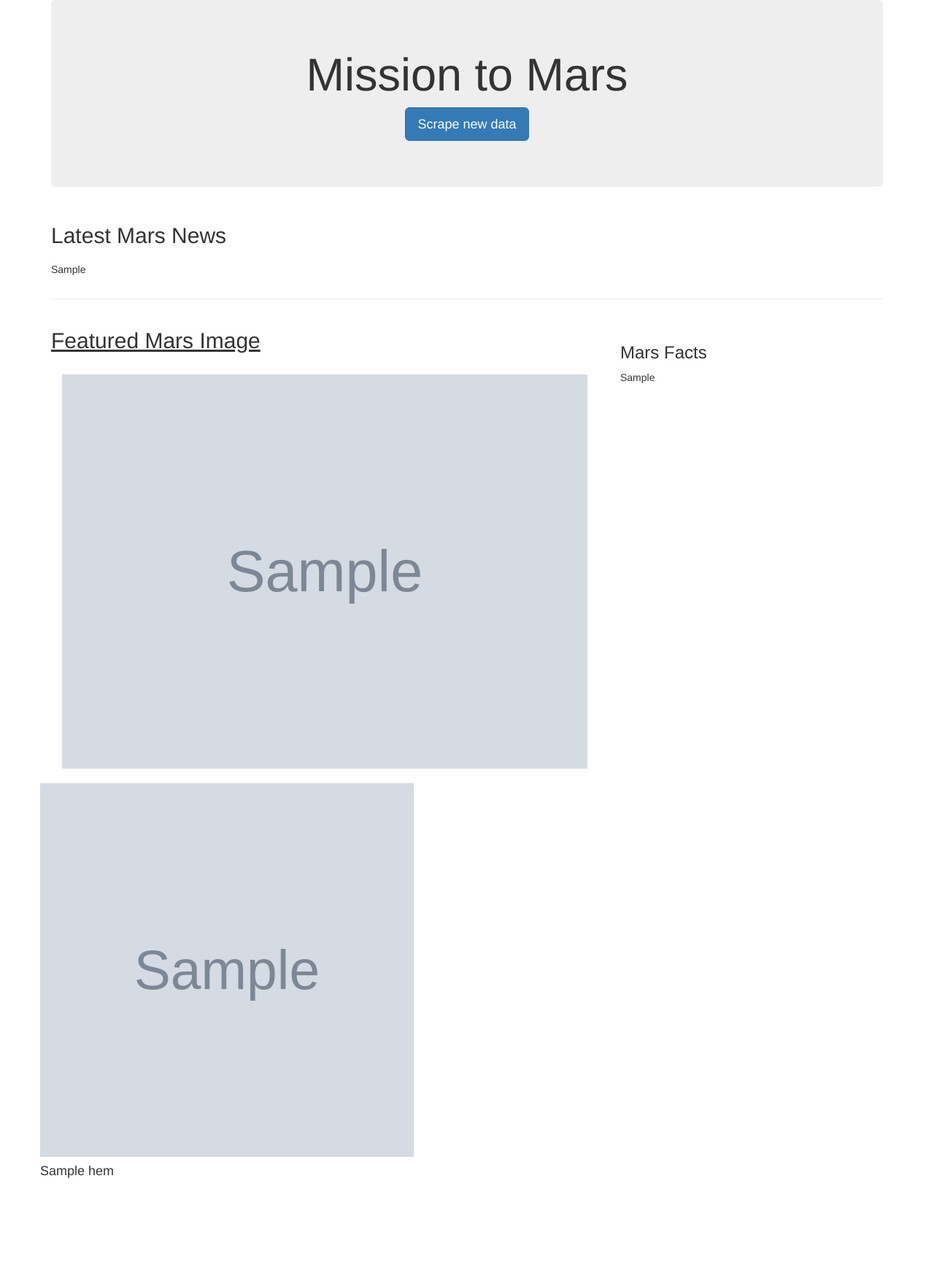
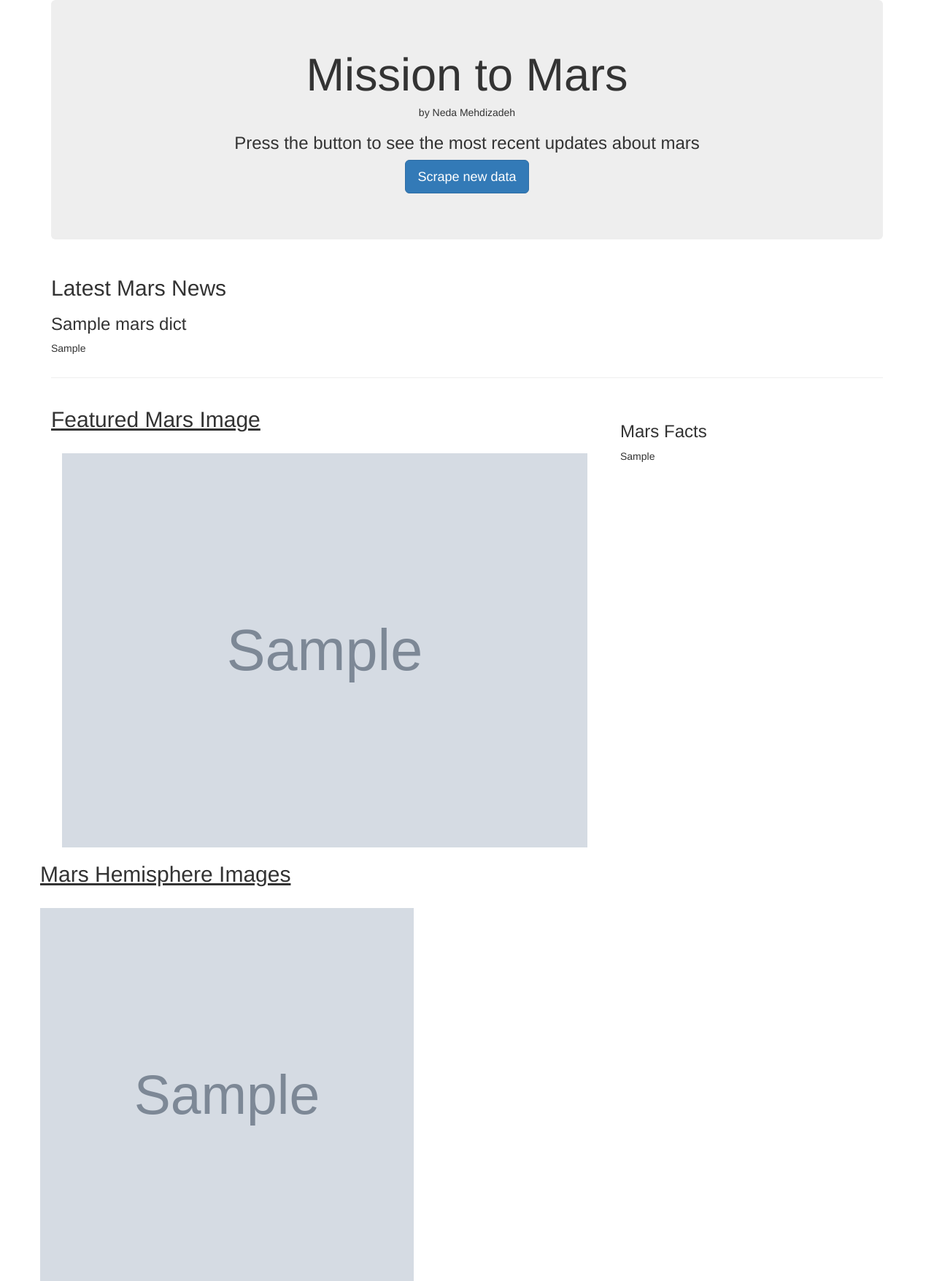
Before and after one commit to nedamzd/web_scraping_challenge, a Flask app: page / in a window 1280 px wide. Shown: the top 1755 px of the page at 73% size. Before the commit the page ends 1614 px from the top, so only its background shows below. Run offline with Flask 2, Linux system fonts and the light colour scheme; grey boxes marked "Sample" are stand-in pictures; a database or web service that is not in the repository returns one stand-in record (values such as "Sample title"); parts of the project's set-up code (start-up, migrations or seed data) failed here and were passed over; some libraries are stand-ins or nearby versions.

Commit message:
working version

```diff
--- a/Mission_to_Mars/app.py
+++ b/Mission_to_Mars/app.py
@@ -3,7 +3,7 @@ from werkzeug.utils import redirect
 # Import our pymongo library, which lets us connect our Flask app to our Mongo database.
 from flask_pymongo import PyMongo
 #Import web scraping code
-import scrape_mars
+from scrape_mars import *
 
 app = Flask(__name__)
 
@@ -17,15 +17,18 @@ def home():
 
 
     mars_dict = mongo.db.mars_dict.find_one()
+    # print(mars_dict)
     return render_template("index.html", mars=mars_dict)
 
 
 @app.route("/scrape")
 def scraper():
     mars_dict = mongo.db.mars_dict
-    mars_data = scrape_mars.scrape()
-    mars_dict.update({}, mars_data, upsert=True)
-    return redirect("/", code=302)
+    mars_data = scrape()
+    print(mars_data)
+    # mars_dict.update({}, mars_data, upsert=True)
+    mars_dict.update_one({}, {"$set": mars_data}, upsert=True)
+    return redirect("/")
 
 
 if __name__ == "__main__":
--- a/Mission_to_Mars/scrape_mars.py
+++ b/Mission_to_Mars/scrape_mars.py
@@ -92,6 +92,6 @@ def scrape():
 
     browser.quit()
     return mars_dict
-mar_db=
-results=scrape()
-print(results)
+
+# results=scrape()
+# print(results)
--- a/Mission_to_Mars/templates/index.html
+++ b/Mission_to_Mars/templates/index.html
@@ -13,6 +13,8 @@
   <div class="container">
     <div class="jumbotron text-center">
       <h1>Mission to Mars</h1>
+      <h5>by Neda Mehdizadeh</h5>
+      <h3>Press the button to see the most recent updates about mars</h3>
       <p><a class="btn btn-primary btn-lg" href="/scrape" role="button">Scrape new data</a></p>
     </div>
 
@@ -20,8 +22,7 @@
     <div class="row" id="mars_news">
       <div class="col-md-12">
         <h2>Latest Mars News</h2>
-        <!--<h3>{{mars["news_title"]}}</h3>-->
-        <h3>{{mars_dict}}</h3>
+        <h3>{{mars.news_title}}</h3>
         <p>{{ mars.news_paragraph }}</p>
       </div>
     </div>
@@ -43,6 +44,7 @@
       </div>
     </div>
     <div class="row">
+      <h2 class=""><u>Mars Hemisphere Images</u></h2>
             {% for hem in mars.hemisphere_images %}
               <div class="col-6 border">
               </br>
```
Also changed, not shown: Mission_to_Mars/app_test.py (deleted, +0 -32 lines), Mission_to_Mars/Screenshot of the web app.png (added), Screenshot of the web app.png (added).
